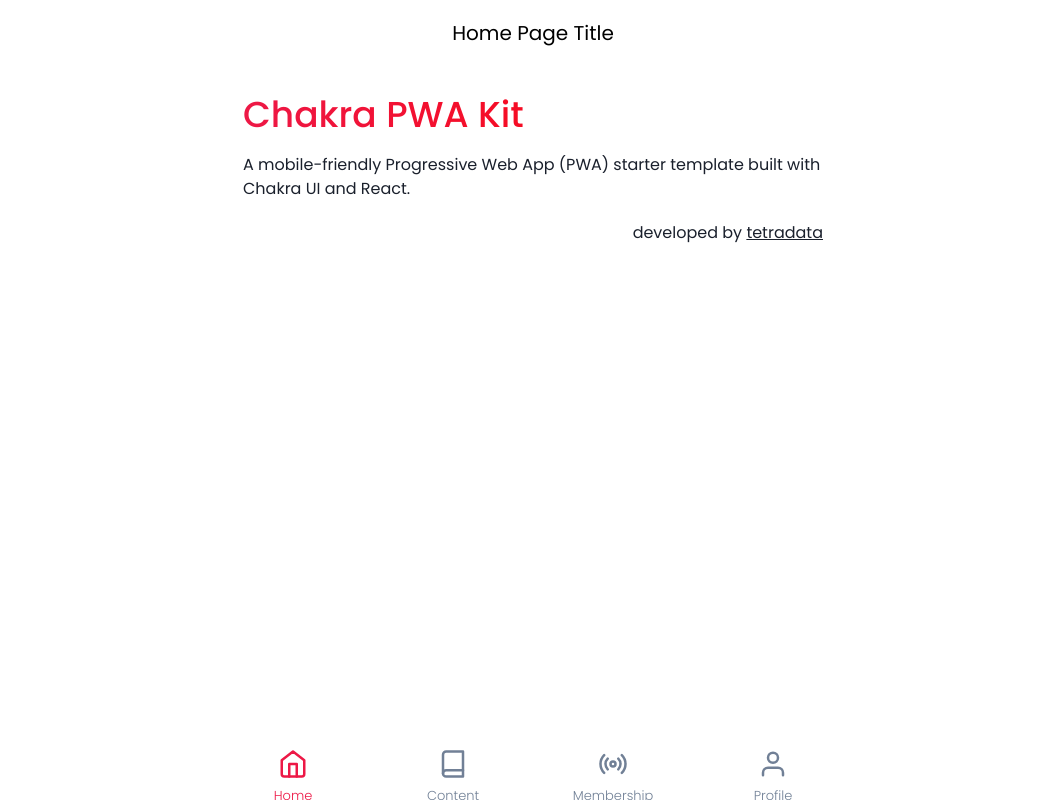
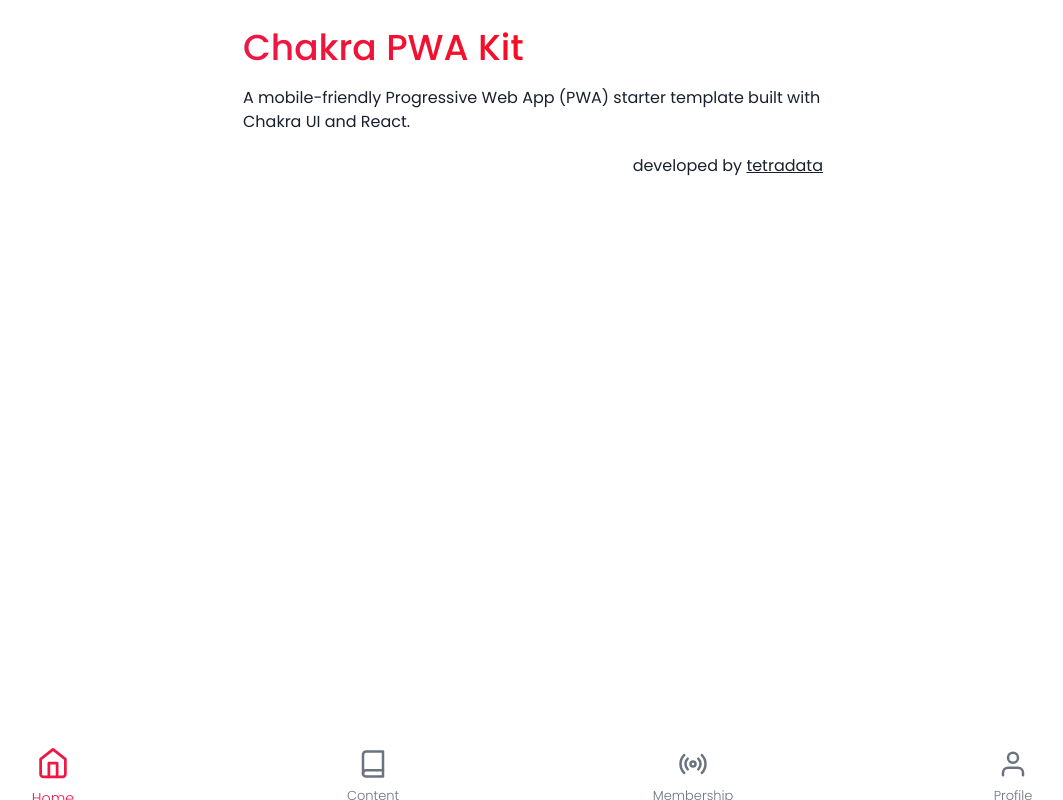
Before and after one commit to tetradatateknologi/chakra-pwa-kit, a React (Vite) app: page / in a window 1280 px wide. Shown: the whole page, without its empty margins (107-1170 px from the left). Built offline with nearby package versions, Linux system fonts and the light colour scheme.

Commit message:
improve navigation

```diff
--- a/src/App.tsx
+++ b/src/App.tsx
@@ -1,8 +1,9 @@
-import Home from "@/pages/public/home.tsx";
 import React from "react";
 import { Route, BrowserRouter as Router, Routes } from "react-router-dom";
 import AppLayout from "./layouts/app";
 import NotFoundPage from "./pages/error/404";
+import HomePages from "./pages/public/home";
+import ContentPages from "./pages/public/content";
 
 export const Context = React.createContext([]);
 
@@ -12,7 +13,8 @@
       <Router>
         <Routes>
           <Route element={<AppLayout />}>
-            <Route index element={<Home />} />
+            <Route index element={<HomePages />} />
+            <Route path="content" element={<ContentPages />} />
             <Route path="*" element={<NotFoundPage />} />
           </Route>
         </Routes>
--- a/src/layouts/mobile/fragments/navigations/bottom.tsx
+++ b/src/layouts/mobile/fragments/navigations/bottom.tsx
@@ -23,12 +23,16 @@
     fetchData();
   }, []);
 
-  useEffect(() => {
-    console.log({ navigation });
-  }, [navigation]);
-
   return (
-    <Stack bg={"white"} width={"100%"} height={"7dvh"} hidden={simpleMode}>
+    <Stack
+      bg={"whiteAlpha.500"}
+      bottom={0}
+      backdropFilter={"blur(10px)"}
+      position={"fixed"}
+      width={"100%"}
+      height={"7dvh"}
+      hidden={simpleMode}
+    >
       <Stack height={"100%"} justify={"center"} direction={"row"} spacing={0}>
         {navigation.map((one: any) => {
           return (
--- a/src/layouts/mobile/fragments/navigations/button.tsx
+++ b/src/layouts/mobile/fragments/navigations/button.tsx
@@ -1,29 +1,44 @@
-import { Box, Icon, Text, Tooltip } from "@chakra-ui/react";
+import { Box, Icon, Text, Tooltip, useTheme } from "@chakra-ui/react";
+import { motion } from "framer-motion";
 import { Link } from "react-router-dom";
 
-interface IProps {
+interface Props {
   icon: any;
   text: string;
   href: string;
   isActive?: boolean;
 }
-export default function ButtonBottomNavigation(props: IProps) {
+
+const MotionBox = motion(Box);
+const MotionIcon = motion(Icon);
+
+export default function ButtonBottomNavigation(props: Props) {
+  const theme = useTheme();
+  const primaryColor = theme.colors.primary[400];
   const { icon, text, href, isActive } = props;
+
   return (
     <Tooltip label={text}>
-      <Box
-        bg={"white"}
-        color={isActive ? "secondary.500" : "gray.500"}
+      <MotionBox
         py={"5px"}
         px={"5%"}
         width={"25%"}
         textAlign={"center"}
+        animate={{
+          scale: isActive ? 1.1 : 1,
+          color: isActive ? primaryColor : "#6B7280",
+        }}
+        transition={{ type: "spring", stiffness: 300, damping: 15 }}
       >
         <Link to={href}>
-          <Icon
+          <MotionIcon
             as={icon}
-            color={isActive ? "primary.400" : "inherit"}
             fontSize={{ base: "2xl", md: "3xl" }}
+            animate={{
+              scale: isActive ? 1.2 : 1,
+              color: isActive ? primaryColor : "#6B7280",
+            }}
+            transition={{ duration: 0.3 }}
           />
           <Text
             justifyContent={"center"}
@@ -35,7 +50,7 @@
             {text}
           </Text>
         </Link>
-      </Box>
+      </MotionBox>
     </Tooltip>
   );
 }
--- a/src/layouts/mobile/fragments/navigations/top.tsx
+++ b/src/layouts/mobile/fragments/navigations/top.tsx
@@ -18,8 +18,18 @@
 
 export function TopNavigation(props: TopNavigationProps) {
   const { simpleMode, pageTitle, center, button } = props;
+  const heightNavigation = "8dvh";
   return (
-    <Stack hidden={pageTitle == ""} width={"100%"} height={"10dvh"} color={"black"}>
+    <>
+      <Stack
+        bg={"whiteAlpha.600"}
+        backdropFilter={"blur(20px)"}
+        hidden={pageTitle == ""}
+        width={"100%"}
+        position={"fixed"}
+        height={heightNavigation}
+        color={"black"}
+      >
         <Box
           justifyContent={center ? "center" : "space-between"}
           height={"100%"}
@@ -55,5 +65,6 @@
           </Box>
         </Box>
       </Stack>
+    </>
   );
 }
--- a/src/layouts/mobile/index.tsx
+++ b/src/layouts/mobile/index.tsx
@@ -16,17 +16,6 @@
 
 export default function MobileLayout(props: MobileLayoutProps) {
   const { children, simpleMode, pageTitle, hiddenScroll, center, button } = props;
-
-  useEffect(() => {
-    console.log({
-      simpleMode,
-      pageTitle,
-      hiddenScroll,
-      center,
-      button,
-    });
-  }, []);
-
   return (
     <Box>
       <Container maxW={"container.sm"} px={{ sm: "0px" }}>
@@ -43,7 +32,9 @@
             overflowY={hiddenScroll ? "hidden" : "scroll"}
             p={{ base: "15px", md: "30px" }}
           >
-            {children}
+            <Stack paddingTop={pageTitle == "" ? 0 : 20} paddingBottom={simpleMode ? 0 : 20}>
+              {children}
+            </Stack>
           </Stack>
           <BottomNavigation simpleMode={simpleMode} />
         </VStack>
--- /dev/null
+++ b/src/pages/public/content.tsx
@@ -0,0 +1,102 @@
+import { useApp } from "@/layouts/app/context";
+import { Stack, Text } from "@chakra-ui/react";
+import { useEffect } from "react";
+
+export default function ContentPages() {
+  const { setTitle, setSimpleMode } = useApp();
+  useEffect(() => {
+    setTitle("Sample Page Title");
+    setSimpleMode(false);
+  }, []);
+  return (
+    <>
+      <Stack gap={5}>
+        <Text>
+          Lorem ipsum, dolor sit amet consectetur adipisicing elit. Illum ad et fugit accusantium
+          quo sapiente minus dicta illo ducimus voluptatum quibusdam omnis dignissimos porro
+          nesciunt nam unde, cum tenetur quasi.
+        </Text>
+        <Text>
+          Lorem ipsum, dolor sit amet consectetur adipisicing elit. Illum ad et fugit accusantium
+          quo sapiente minus dicta illo ducimus voluptatum quibusdam omnis dignissimos porro
+          nesciunt nam unde, cum tenetur quasi.
+        </Text>
+        <Text>
+          Lorem ipsum, dolor sit amet consectetur adipisicing elit. Illum ad et fugit accusantium
+          quo sapiente minus dicta illo ducimus voluptatum quibusdam omnis dignissimos porro
+          nesciunt nam unde, cum tenetur quasi.
+        </Text>
+        <Text>
+          Lorem ipsum, dolor sit amet consectetur adipisicing elit. Illum ad et fugit accusantium
+          quo sapiente minus dicta illo ducimus voluptatum quibusdam omnis dignissimos porro
+          nesciunt nam unde, cum tenetur quasi.
+        </Text>
+        <Text>
+          Lorem ipsum, dolor sit amet consectetur adipisicing elit. Illum ad et fugit accusantium
+          quo sapiente minus dicta illo ducimus voluptatum quibusdam omnis dignissimos porro
+          nesciunt nam unde, cum tenetur quasi.
+        </Text>
+        <Text>
+          Lorem ipsum, dolor sit amet consectetur adipisicing elit. Illum ad et fugit accusantium
+          quo sapiente minus dicta illo ducimus voluptatum quibusdam omnis dignissimos porro
+          nesciunt nam unde, cum tenetur quasi.
+        </Text>
+        <Text>
+          Lorem ipsum, dolor sit amet consectetur adipisicing elit. Illum ad et fugit accusantium
+          quo sapiente minus dicta illo ducimus voluptatum quibusdam omnis dignissimos porro
+          nesciunt nam unde, cum tenetur quasi.
+        </Text>
+        <Text>
+          Lorem ipsum, dolor sit amet consectetur adipisicing elit. Illum ad et fugit accusantium
+          quo sapiente minus dicta illo ducimus voluptatum quibusdam omnis dignissimos porro
+          nesciunt nam unde, cum tenetur quasi.
+        </Text>
+        <Text>
+          Lorem ipsum, dolor sit amet consectetur adipisicing elit. Illum ad et fugit accusantium
+          quo sapiente minus dicta illo ducimus voluptatum quibusdam omnis dignissimos porro
+          nesciunt nam unde, cum tenetur quasi.
+        </Text>
+        <Text>
+          Lorem ipsum, dolor sit amet consectetur adipisicing elit. Illum ad et fugit accusantium
+          quo sapiente minus dicta illo ducimus voluptatum quibusdam omnis dignissimos porro
+          nesciunt nam unde, cum tenetur quasi.
+        </Text>
+        <Text>
+          Lorem ipsum, dolor sit amet consectetur adipisicing elit. Illum ad et fugit accusantium
+          quo sapiente minus dicta illo ducimus voluptatum quibusdam omnis dignissimos porro
+          nesciunt nam unde, cum tenetur quasi.
+        </Text>
+        <Text>
+          Lorem ipsum, dolor sit amet consectetur adipisicing elit. Illum ad et fugit accusantium
+          quo sapiente minus dicta illo ducimus voluptatum quibusdam omnis dignissimos porro
+          nesciunt nam unde, cum tenetur quasi.
+        </Text>
+        <Text>
+          Lorem ipsum, dolor sit amet consectetur adipisicing elit. Illum ad et fugit accusantium
+          quo sapiente minus dicta illo ducimus voluptatum quibusdam omnis dignissimos porro
+          nesciunt nam unde, cum tenetur quasi.
+        </Text>
+        <Text>
+          Lorem ipsum, dolor sit amet consectetur adipisicing elit. Illum ad et fugit accusantium
+          quo sapiente minus dicta illo ducimus voluptatum quibusdam omnis dignissimos porro
+          nesciunt nam unde, cum tenetur quasi.
+        </Text>
+        <Text>
+          Lorem ipsum, dolor sit amet consectetur adipisicing elit. Illum ad et fugit accusantium
+          quo sapiente minus dicta illo ducimus voluptatum quibusdam omnis dignissimos porro
+          nesciunt nam unde, cum tenetur quasi.
+        </Text>
+        <Text>
+          Lorem ipsum, dolor sit amet consectetur adipisicing elit. Illum ad et fugit accusantium
+          quo sapiente minus dicta illo ducimus voluptatum quibusdam omnis dignissimos porro
+          nesciunt nam unde, cum tenetur quasi.
+        </Text>
+        <Text>
+          Lorem ipsum, dolor sit amet consectetur adipisicing elit. Illum ad et fugit accusantium
+          quo sapiente minus dicta illo ducimus voluptatum quibusdam omnis dignissimos porro
+          nesciunt nam unde, cum tenetur quasi.
+        </Text>
+      </Stack>
+    </>
+  );
+}
--- a/src/pages/public/home.tsx
+++ b/src/pages/public/home.tsx
@@ -2,10 +2,10 @@
 import { Stack, Text } from "@chakra-ui/react";
 import { useEffect } from "react";
 
-export default function Home() {
+export default function HomePages() {
   const { setTitle, setSimpleMode } = useApp();
   useEffect(() => {
-    setTitle("Home Page Title");
+    setTitle("");
     setSimpleMode(false);
   }, []);
   return (
--- a/src/styles/global.css
+++ b/src/styles/global.css
@@ -1,23 +1,15 @@
-.bg-glass {
-  background: rgba(255, 255, 255, 0.4);
-  box-shadow: 0 4px 30px rgba(0, 0, 0, 0.1);
-  backdrop-filter: blur(13.7px);
-  -webkit-backdrop-filter: blur(13.7px);
-}
-
-/* Reset CSS Scrollbar */
 ::-webkit-scrollbar-track {
   -webkit-box-shadow: inset 0 0 0px rgba(0, 0, 0, 0.05);
   background-color: #ffffff;
 }
 
 ::-webkit-scrollbar {
-  width: 10px;
-  height: 10px;
-  background-color: #F5F5F5;
+  width: 0px;
+  height: 0px;
+  background-color: #f5f5f5;
 }
 
 ::-webkit-scrollbar-thumb {
   -webkit-box-shadow: inset 0 0 6px rgba(0, 0, 0, 0.05);
-  background-color: #CBD5E0;
+  background-color: #cbd5e0;
 }
```
Lines whose indentation alone changed are shown as unchanged.
